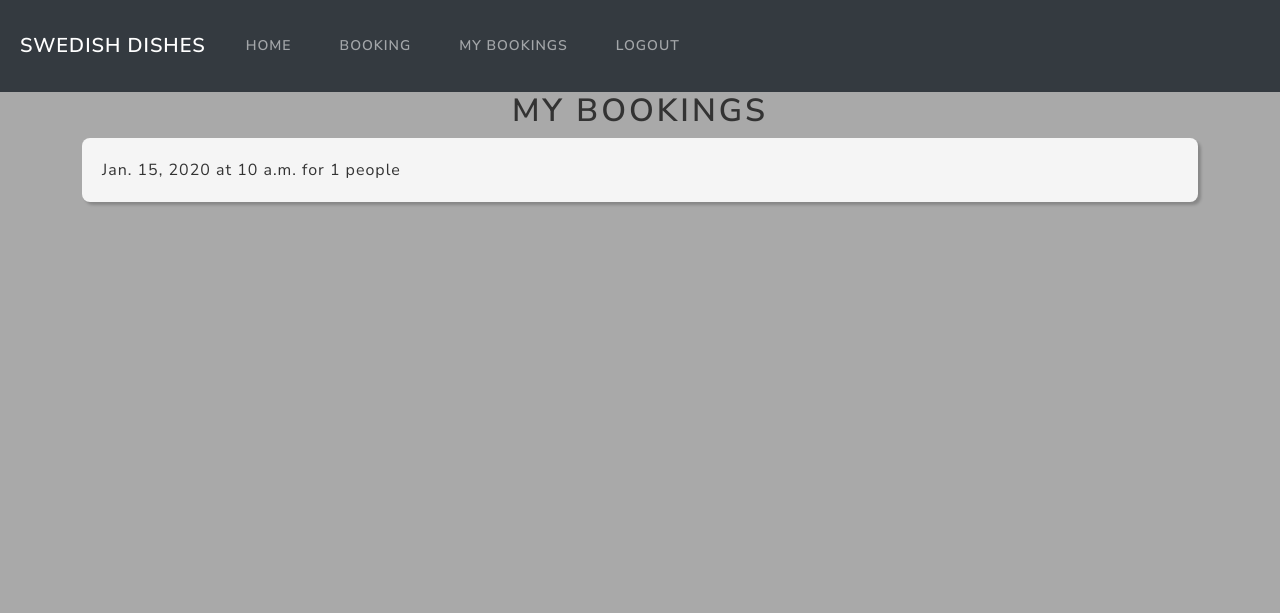
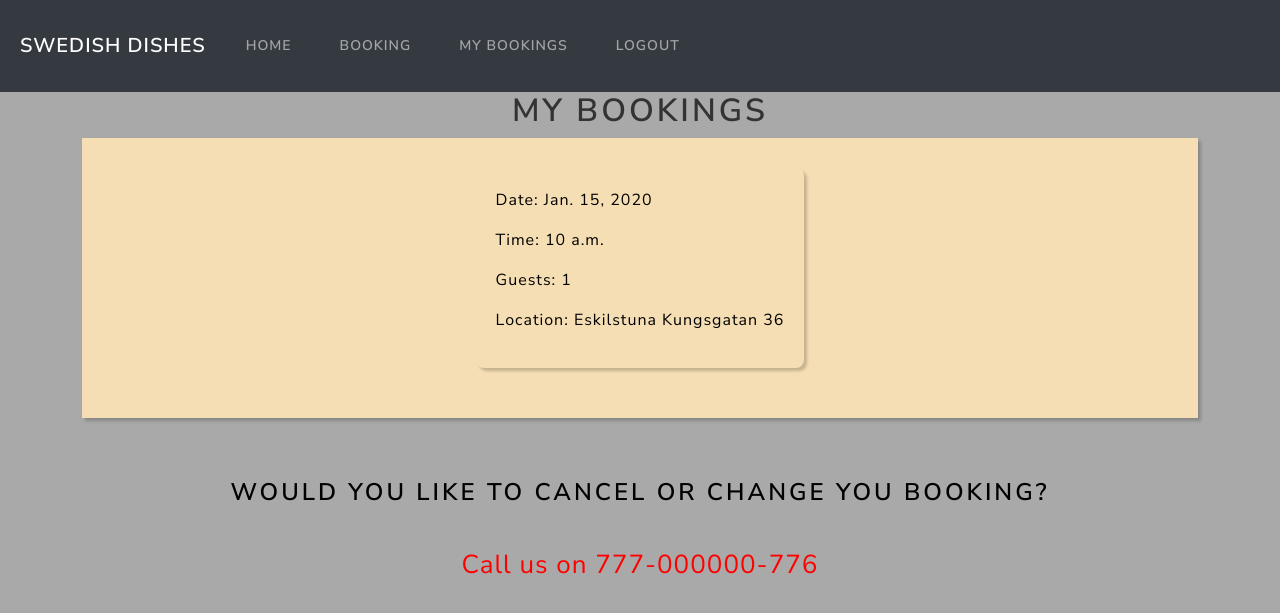
Before and after one commit to Philippos123/vegan-resturant.1, a Django app: page /my-bookings/ in a window 1280 px wide. Shown: the top 613 px of the page. Run offline with Django 4.2, Linux system fonts and the light colour scheme; a user stored in the database is signed in; tables that the repository leaves empty hold one stand-in row (values such as "Sample post").

Commit message:
Add a button to add to calender

```diff
--- a/resturant/static/css/style.css
+++ b/resturant/static/css/style.css
@@ -88,7 +88,7 @@
 
 /* Info about us */
 
-.info-list, h3{
+.info-head{
     font-size: 42px;
     padding-top: 30px;
     font-weight: 700;
@@ -291,7 +291,7 @@
 
 /* Styling for each booking item */
 .bookings li {
-    background-color: whitesmoke;
+    background-color: wheat;
     box-shadow: 3px 3px 3px rgba(0, 0, 0, 0.2);
     padding: 20px;
     border-radius: 8px;
@@ -299,3 +299,27 @@
     box-sizing: border-box;
     margin-bottom: 20px;
 }
+
+.bookings li:hover {
+    transform: translateY(-5px); /* Lift the item slightly */
+    box-shadow: 3px 5px 15px rgba(0, 0, 0, 0.3); /* Increase shadow to create a lifting effect */
+}
+
+.modal-dialog-centered.custom-modal-position {
+    margin-top: 20px; /* Adjust this value as needed */
+}
+
+.change-booking{
+    text-align: center;
+}
+.change-booking, h3{
+    padding-top: 30px;
+    color:black;
+}
+
+.change-booking-text{
+text-align: center;
+padding-top: 30px;
+font-size:26px;
+color: red;
+}
--- a/resturant/static/js/script.js
+++ b/resturant/static/js/script.js
@@ -1 +1,30 @@
-console.log("Life, The Universe and Everything!");
+document.addEventListener('DOMContentLoaded', function() {
+    const modal = new bootstrap.Modal(document.getElementById('bookingModal'));
+
+    document.querySelectorAll('.booking-item').forEach(item => {
+        item.addEventListener('click', function() {
+            const date = this.getAttribute('data-date');
+            const time = this.getAttribute('data-time');
+            const people = this.getAttribute('data-people');
+
+            const location = "Eskilstuna Kungsgatan 36";
+            const title = `Table at Swedish dishes`;
+
+            // Update modal content with booking details
+            document.getElementById('modalDate').textContent = `Date: ${date}`;
+            document.getElementById('modalTime').textContent = `Time: ${time}`;
+
+
+            // Generate the Google Calendar link with dynamic values
+
+
+            const googleCalendarLink = `https://calendar.google.com/calendar/render?action=TEMPLATE&dates=%2F$&details=Your%20Booking%20Details&location=${encodeURIComponent(location)}&text=Booking%20at%20Your%20Restaurant`;
+
+            // Set the href attribute of the Google Calendar button
+            document.getElementById('googleCalendarLink').setAttribute('href', googleCalendarLink);
+
+            // Show the modal
+            modal.show();
+        });
+    });
+});
--- a/resturant/templates/resturant/my_bookings.html
+++ b/resturant/templates/resturant/my_bookings.html
@@ -2,17 +2,54 @@
 
 {% block content %}
 <h1>My Bookings</h1>
-<container class="containter-book">
+
+<div class="container-book">
     {% if bookings %}
         <ul class="bookings">
         {% for booking in bookings %}
-        <li>
-            {{ booking.booking_date }} at {{ booking.booking_time }} for {{ booking.number_of_people }} people
+            <li class="booking-item" data-bs-toggle="modal" data-bs-target="#bookingModal"
+                data-date="{{ booking.booking_date }}" data-time="{{ booking.booking_time }}">
+                <p>Date: {{ booking.booking_date }}</p>
+                <p>Time: {{ booking.booking_time }}</p>
+                <p>Guests: {{ booking.number_of_people }}</p>
+                <p>Location: Eskilstuna Kungsgatan 36</p>
             </li>
         {% endfor %}
         </ul>
-</container>
     {% else %}
         <p>You have no bookings.</p>
     {% endif %}
+</div>
+<div class="change-booking">
+    <h3>Would you like to cancel or change you booking?</h3>
+    <p class="change-booking-text">Call us on 777-000000-776</p>
+</div>
+
+<!-- Bootstrap Modal Structure -->
+<div class="modal fade" id="bookingModal" tabindex="-1" aria-labelledby="bookingModalLabel" aria-hidden="true">
+    <div class="modal-dialog modal-dialog-centered custom-modal-position">
+        <div class="modal-content">
+            <div class="modal-header">
+                <h5 class="modal-title" id="bookingModalLabel">Booking Details</h5>
+                <button type="button" class="btn-close" data-bs-dismiss="modal" aria-label="Close"></button>
+            </div>
+            <div class="modal-body">
+                <!-- Booking details will be dynamically inserted here -->
+                <p id="modalDate"></p>
+                <p id="modalTime"></p>
+                <p>Location: Eskilstuna Kungsgatan 36</p>
+            </div>
+            <div class="modal-footer">
+                <button type="button" class="btn btn-secondary" data-bs-dismiss="modal">Close</button>
+                <a id="googleCalendarLink" target="_blank" rel="noopener"
+                    href="#"
+                    class="gmail-show cta btn-yellow"
+                    style="background-color: #F4D66C; font-size: 18px; font-family: Helvetica, Arial, sans-serif; font-weight:bold; text-decoration: none; padding: 14px 20px; color: #1D2025; border-radius: 5px; display:inline-block; mso-padding-alt:0; box-shadow:0 3px 6px rgba(0,0,0,.2);">
+                    <span style="mso-text-raise:15pt;">Add to your Google Calendar</span>
+                </a>
+            </div>
+        </div>
+    </div>
+</div>
+
 {% endblock %}
```
Also changed, not shown: resturant/templates/resturant/index.html (+4 -4 lines). Lines whose indentation alone changed are shown as unchanged.
